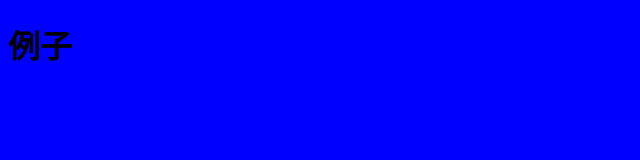
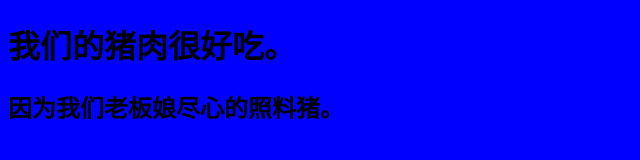
Before and after one commit to CarlosXu-S/git-demo-1, a plain HTML site: page index.html in a window 1280 px wide. Shown: the whole page, without its empty margins (0-640 px from the left). Drawn offline with Linux system fonts and the light colour scheme.

Commit message:
版本2——老板娘的广告语

```diff
--- a/index.html
+++ b/index.html
@@ -11,7 +11,8 @@
 
 <body>
     <div>
-        <h1>例子</h1>
+        <h1>我们的猪肉很好吃。</h1>
+        <h2>因为我们老板娘尽心的照料猪。</h2>
     </div>
 </body>
 
```
